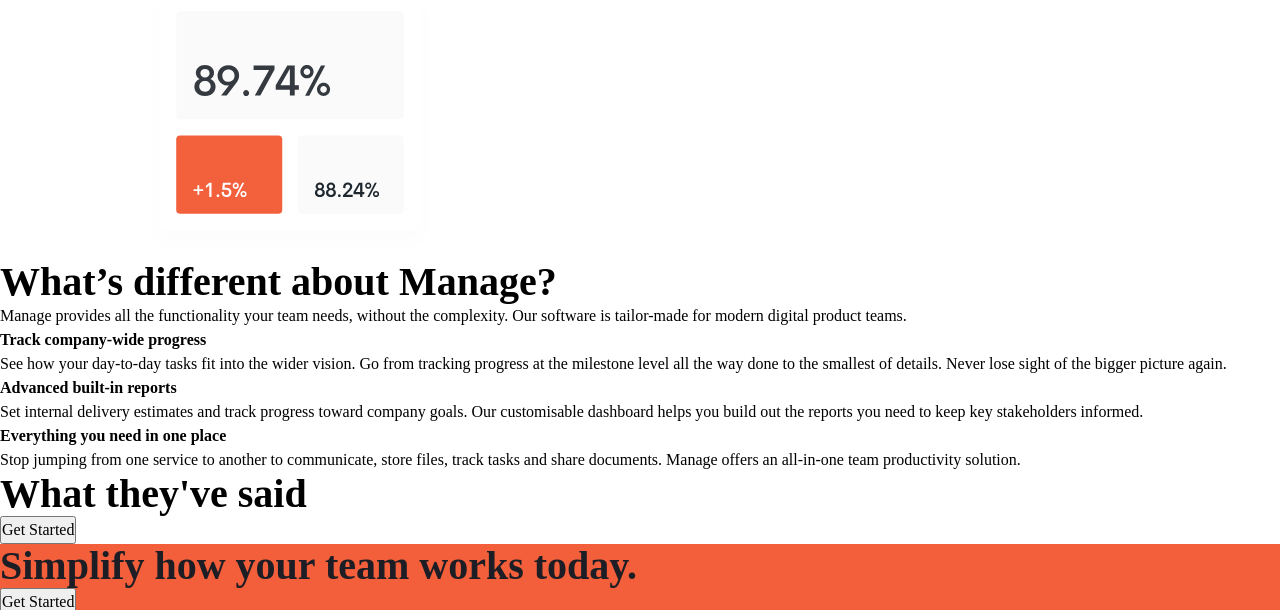
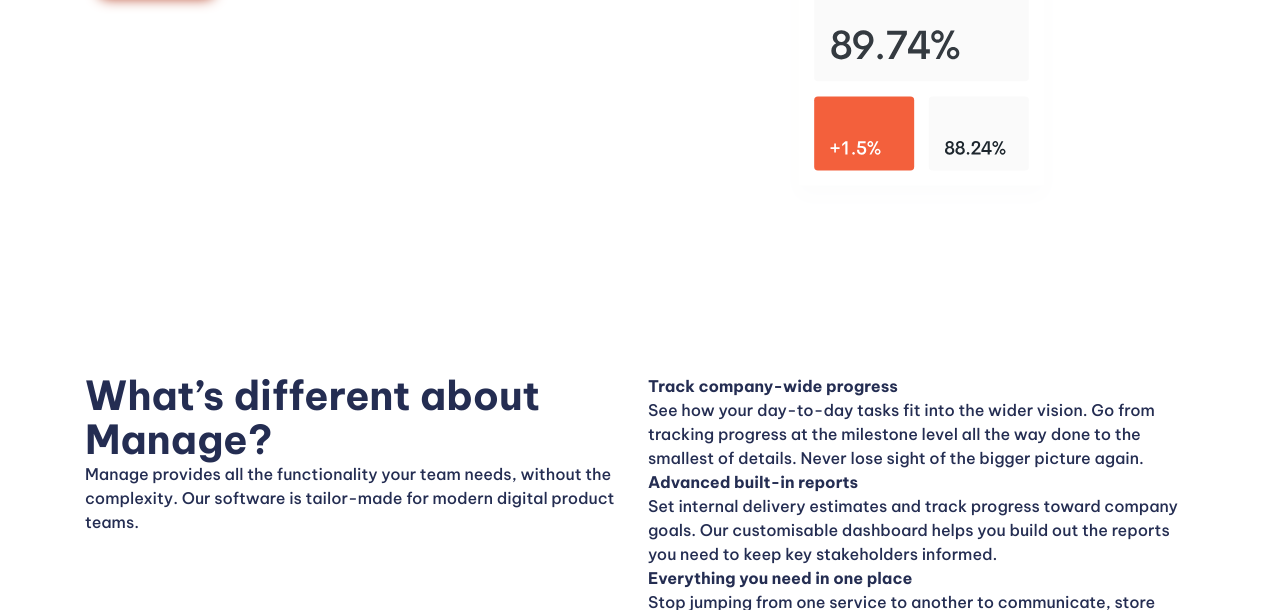
Before and after one commit to Shub1970/frontendmentor, a website built with Vite: page fem-manage-landing-page/index.html in a window 1280 px wide. Shown: the part 551-1161 px from the top of the page. Built offline with nearby package versions, Linux system fonts and the light colour scheme.

Commit message:
change buttom property

```diff
--- a/fem-manage-landing-page/index.html
+++ b/fem-manage-landing-page/index.html
@@ -32,7 +32,7 @@
       </div>
     </header>
     <main>
-      <section>
+      <section class="padding-block-900">
         <div class="container">
           <div class="even-columns">
             <div>
@@ -51,9 +51,10 @@
           </div>
         </div>
       </section>
-      <section>
+       <section class="padding-block-900">
         <div class="container">
-          <div class="even-coloumns">
+          <div class="even-columns">
+            <div>
             <h2 class="fs-secondary-heading fw-bold">
               What’s different about Manage?
             </h2>
@@ -94,12 +95,12 @@
           </div>
         </div>
       </section>
-      <section class="carousel">
+      <section class="carousel | padding-block-700">
         <h2 class="fs-secondary-heading fw-bold">What they've said</h2>
         <!-- Carousel here -->
         <button class="button">Get Started</button>
       </section>
-      <section class="cta | padding-block-700 bg-accent-400 text-neutral-100">
+      <section class="cta | padding-block-700 bg-accent-400 text-neutral-100 padding-block-900">
         <div class="container">
           <div class="even-columns">
             <div>
@@ -115,7 +116,7 @@
       </section>
     </main>
 
-    <footer class="bg-neutral-900 text-neutral-100">
+    <footer class="bg-neutral-900 text-neutral-100 padding-block-700">
       <div class="container">
         <div class="even-columns">
           <div>
--- a/fem-manage-landing-page/style.css
+++ b/fem-manage-landing-page/style.css
@@ -1,10 +1,12 @@
 :root {
+  --clr-accent-500: hsl(12, 60%, 45%);
   --clr-accent-400: hsl(12, 88%, 59%);
+  --clr-accent-300: hsl(12, 88%, 75%);
   --clr-accent-100: hsl(13, 100%, 96%);
   --clr-primary-400: hsl(228, 39%, 23%);
 
-  --clr-neutral-100: hsl(233, 12%, 13%);
-  --clr-neutral-900: hsl(0, 0%, 98%);
+  --clr-neutral-900: hsl(233, 12%, 13%);
+  --clr-neutral-100: hsl(0, 0%, 98%);
   --ff-primary: "Be Vietnam Pro", sans-serif;
 
   --ff-body: var(--ff-primary);
@@ -171,3 +173,67 @@
 .fs-600 {
   font-size: var(--fs-600);
 }
+
+.padding-block-900 {
+  padding-block: var(--size-900);
+}
+.padding-block-700 {
+  padding-block: var(--size-700);
+}
+
+.container {
+  --max-width: 1110px;
+  --padding: 1rem;
+  width: min(var(--max-width), 100% - (2 * var(--padding)));
+  margin-inline: auto;
+}
+
+.even-columns {
+  display: grid;
+  gap: 1rem;
+}
+
+@media (min-width: 50em) {
+  .even-columns {
+    grid-auto-flow: column;
+    grid-auto-columns: 1fr;
+  }
+}
+
+/* general styling */
+
+body {
+  font-size: var(--ff-body);
+  font-family: var(--ff-body);
+  color: var(--clr-primary-400);
+}
+
+.button {
+  cursor: pointer;
+  text-decoration: none;
+  border: 0;
+  border-radius: 100vmax;
+  padding: 1.25em 2.5em;
+  font-weight: var(--fw-bold);
+  font-size: var(--fs-button);
+  line-height: 1;
+  color: var(--clr-neutral-100);
+  background-color: var(--clr-accent-400);
+  box-shadow: 0 1.125em 1em -1em var(--clr-accent-500);
+}
+
+.button[data-type="inverted"] {
+  background-color: var(--clr-neutral-100);
+  color: var(--clr-accent-400);
+}
+
+.button:hover,
+.button:focus-visible {
+  background-color: var(--clr-accent-300);
+}
+
+.button[data-type="inverted"]:hover,
+.button[data-type="inverted"]:focus-visible {
+  background-color: var(--clr-neutral-100);
+  color: var(--clr-accent-300);
+}
```
